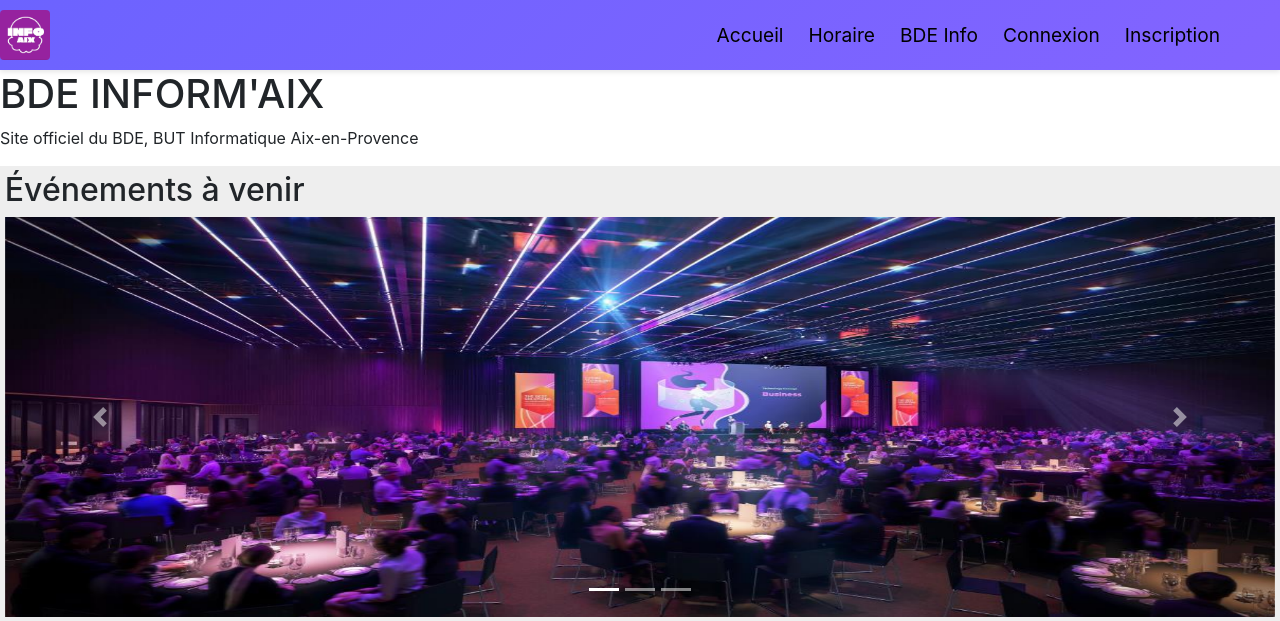
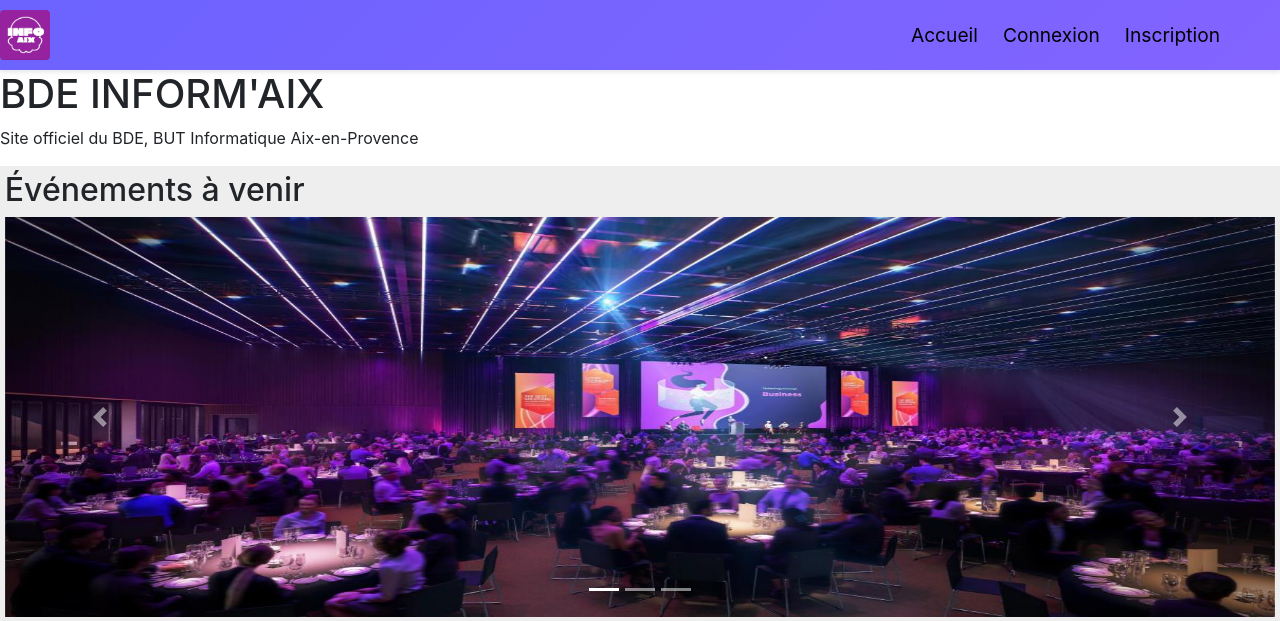
Before and after one commit to nularyNasser/BdeLive, a PHP site: page /index.php in a window 1280 px wide. Shown: the top 621 px of the page. Run offline with PHP 8.4, Linux system fonts and the light colour scheme.

Commit message:
suppression lien BDE INFOS& horaire

```diff
--- a/app/include/include.inc.php
+++ b/app/include/include.inc.php
@@ -29,8 +29,7 @@
             <ul>
 
                 <li><a href="index.php?page=home">Accueil</a></li>
-                <li><a href="#">Horaire</a></li>
-                <li><a href="#">BDE Info</a></li>
+
                 <li><a href="index.php?page=login">Connexion</a></li>
                 <li><a href="index.php?page=register">Inscription</a></li>
             </ul>
```
